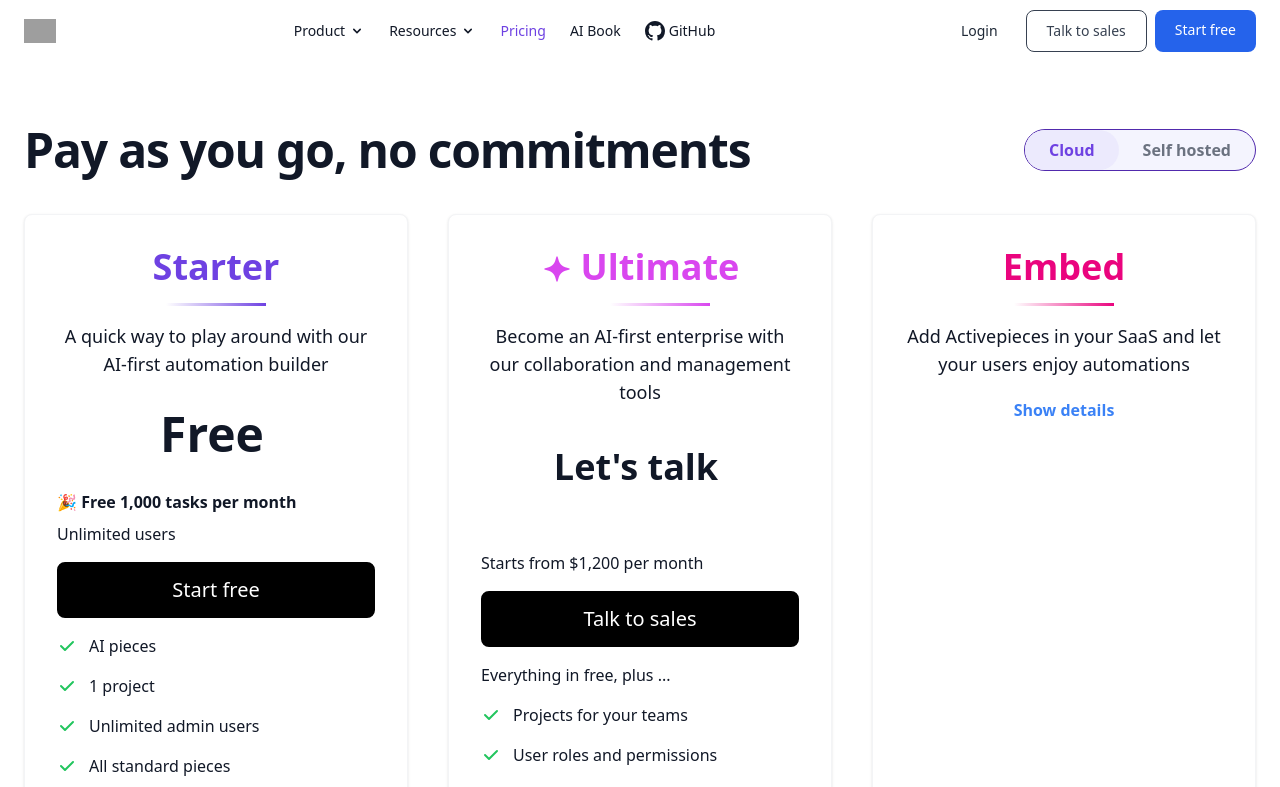
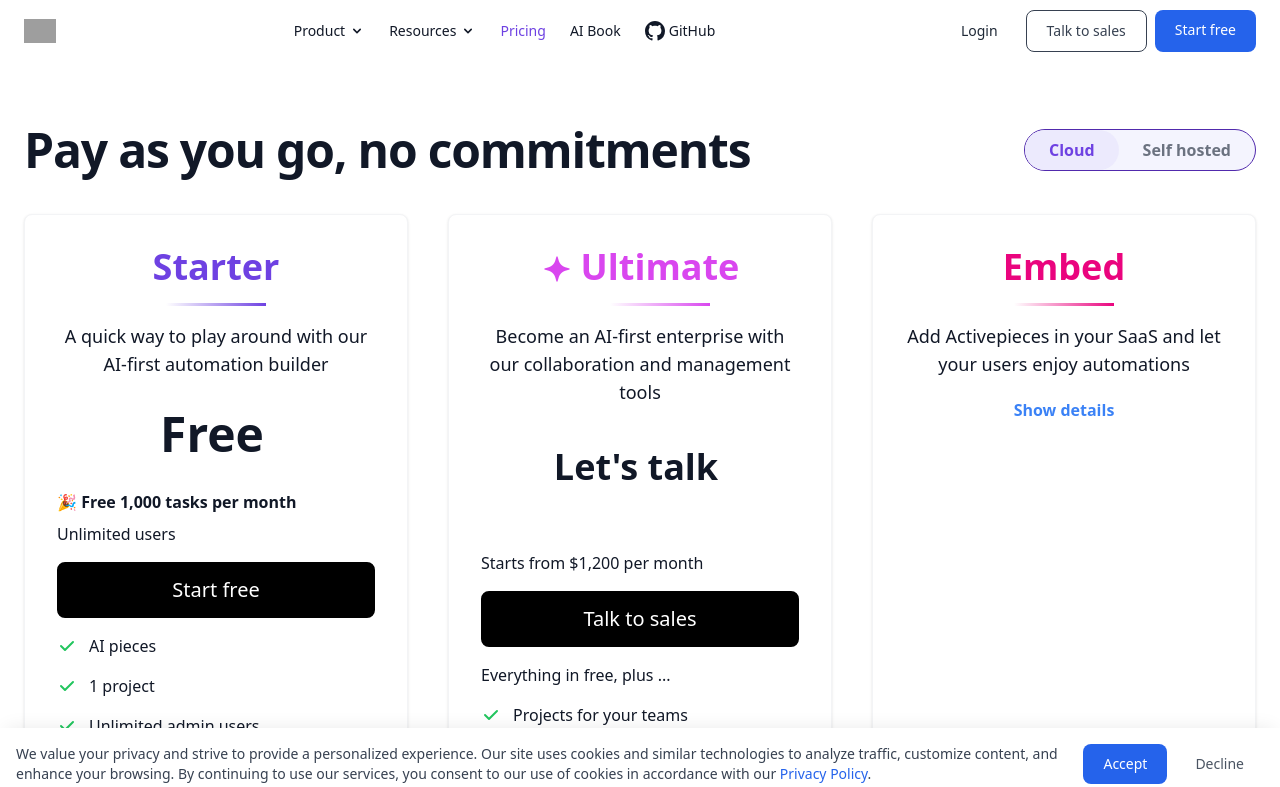
Before and after one commit to activepieces/marketing, a Nuxt app: page /pricing in a window 1280 px wide. Shown: the top 787 px of the page. Built offline with nearby package versions, Linux system fonts and the light colour scheme; grey boxes are pictures that could not be loaded.

Commit message:
add cookie consent banner

```diff
--- /dev/null
+++ b/components/CookieBanner.vue
@@ -0,0 +1,44 @@
+<template>
+  <div v-if="showBanner" class="fixed bottom-0 left-0 right-0 z-50">
+    <div class="bg-white p-4 shadow-[0_-5px_20px_-7px_rgba(0,0,0,0.1)]">
+      <div class="max-w-7xl mx-auto flex flex-col md:flex-row items-center md:items-start justify-between">
+        <p class="text-sm text-gray-700 mb-4 md:mb-0 md:mr-4">
+          We value your privacy and strive to provide a personalized experience. Our site uses cookies and similar technologies to analyze traffic, customize content, and enhance your browsing. By continuing to use our services, you consent to our use of cookies in accordance with our <a href="/privacy" class="text-blue-600 hover:underline">Privacy Policy</a>.
+        </p>
+        <div class="flex flex-col md:flex-row items-center gap-2 w-full md:w-auto">
+          <button @click="acceptCookies" class="w-full md:w-auto text-white bg-blue-600 hover:bg-blue-700 focus:ring-4 focus:ring-blue-300 font-medium rounded-lg text-sm px-4 py-2 lg:px-5 lg:py-2.5 dark:bg-primary-600 dark:hover:bg-primary-700 focus:outline-none dark:focus:ring-primary-800">
+            Accept
+          </button>
+          <button @click="declineCookies" class="w-full md:w-auto text-gray-600 hover:text-gray-900 focus:ring-4 focus:ring-blue-300 font-medium rounded-lg text-sm px-4 py-2 lg:px-5 lg:py-2.5 focus:outline-none dark:focus:ring-primary-800">
+            Decline
+          </button>
+        </div>
+      </div>
+    </div>
+  </div>
+</template>
+
+<script setup>
+import { ref, onMounted } from 'vue';
+
+const { setCookieConsent, cookieConsent } = useCookieConsent();
+const showBanner = ref(false);
+
+onMounted(() => {
+  if (cookieConsent === null || cookieConsent === undefined) {
+    showBanner.value = true;
+  }
+});
+
+const acceptCookies = () => {
+  showBanner.value = false;
+  setCookieConsent(true);
+};
+
+const declineCookies = () => {
+  showBanner.value = false;
+  setCookieConsent(false);
+};
+
+
+</script>
--- /dev/null
+++ b/composables/useCookieConsent.js
@@ -0,0 +1,14 @@
+import { useCookie } from 'nuxt/app';
+
+export const useCookieConsent = () => {
+  const cookieConsent = useCookie('ap-cookie-consent');
+
+  const setCookieConsent = (value) => {
+    cookieConsent.value = value;
+  };
+
+  return {
+    cookieConsent: cookieConsent.value,
+    setCookieConsent,
+  };
+};
--- a/layouts/default.vue
+++ b/layouts/default.vue
@@ -4,6 +4,7 @@
   <div>
     <Header :hide-github-badge="true" />
 
+    <CookieBanner />
     <slot />
     <Footer />
   </div>
--- a/layouts/playbook.vue
+++ b/layouts/playbook.vue
@@ -3,6 +3,7 @@ import { useRoute } from "vue-router";
 import { whichPage } from "~/middleware/playbookRequest";
 import { onMounted, ref, nextTick } from "vue";
 import { initCollapses, Modal } from "flowbite";
+import { useCookieConsent } from '@/composables/useCookieConsent';
 const config = useRuntimeConfig();
 
 const route = useRoute();
@@ -107,6 +108,8 @@ const isLoading = ref(false);
 const errorMessage = ref('');
 const showDownloadPdfToast = ref(false);
 
+const { cookieConsent } = useCookieConsent();
+
 const openDownloadPdfModal = () => {
   email.value = '';
   errorMessage.value = '';
@@ -118,7 +121,7 @@ const openDownloadPdfModal = () => {
     }
   });
 
-  if (window.analytics) {
+  if (window.analytics && cookieConsent === true) {
     analytics.track('pdf_download.clicked', {
       bookName: 'harmony'
     });
@@ -150,7 +153,7 @@ const submitDownloadPdfForm = async () => {
       throw new Error('Something went wrong. Please try again.');
     }
 
-    if (window.analytics) {
+    if (window.analytics && cookieConsent === true) {
       window.analytics.identify({
         email: email.value
       });
@@ -187,6 +190,7 @@ onMounted(() => {
   <div class="bg-gradient-to-r from-[#6232cf24] to-[#5d8af324]">
     <Header :hide-github-badge="true" />
 
+    <CookieBanner />
     <section class="pt-6 relative max-[1100px]:pt-0">
       <div
         class="hidden sticky top-[62px] z-[9] px-6 py-2 bg-primary-300 shadow-md w-full max-[1100px]:block max-[1023px]:top-[60px] max-[1023px]:px-4"
--- a/layouts/pricing.vue
+++ b/layouts/pricing.vue
@@ -4,6 +4,7 @@
   <div>
     <Header :hide-github-badge="true" />
 
+    <CookieBanner />
     <slot />
     <Footer />
   </div>
--- a/plugins/analytics.js
+++ b/plugins/analytics.js
@@ -1,13 +1,16 @@
 import { createGtm } from '@gtm-support/vue-gtm';
 import { useRouter } from 'vue-router';
-
+import { useCookieConsent } from '@/composables/useCookieConsent';
 export default defineNuxtPlugin((nuxtApp) => {
   const router = useRouter();
+
+  const { cookieConsent } = useCookieConsent();
 
   const gtm = createGtm({
     id: 'GTM-TR47MDDQ',
     vueRouter: router,
     debug: false,
+    enabled: cookieConsent === true,
   });
 
   nuxtApp.vueApp.use(gtm);
```
